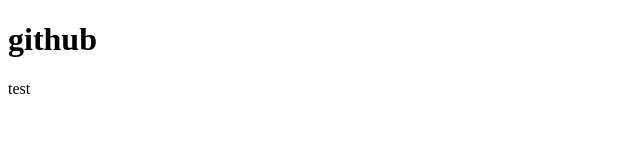
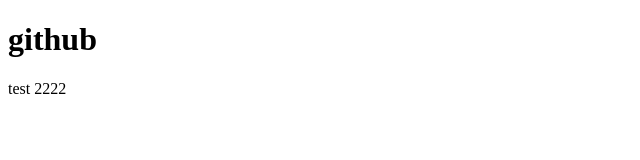
Before and after one commit to teerapong141/products, a plain HTML site: page index.html in a window 1280 px wide. Shown: the full height of the page, 0-640 px from the left. Drawn offline with Linux system fonts and the light colour scheme.

Commit message:
Revert "Initial commit"
This reverts commit 6609d220aad15141be2d563f86122522156a4b1a.

```diff
--- a/index.html
+++ b/index.html
@@ -11,7 +11,7 @@
         github
     </h1>
     <p>
-        test
+        test 2222
     </p>
 </body>
 </html>
```
